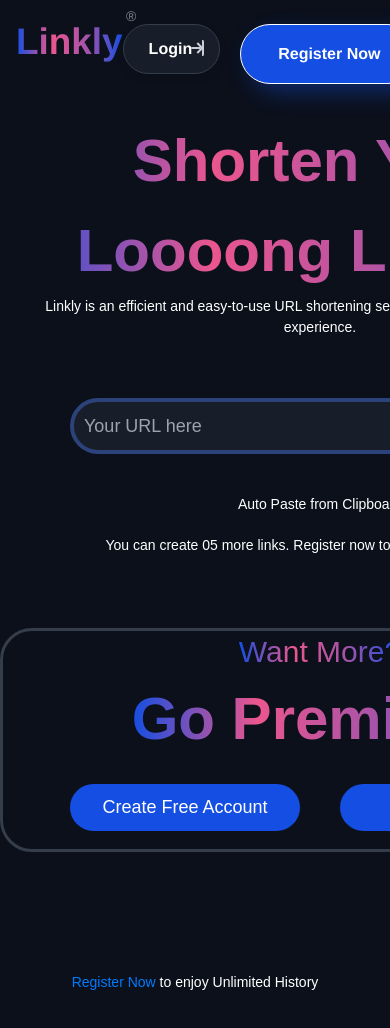
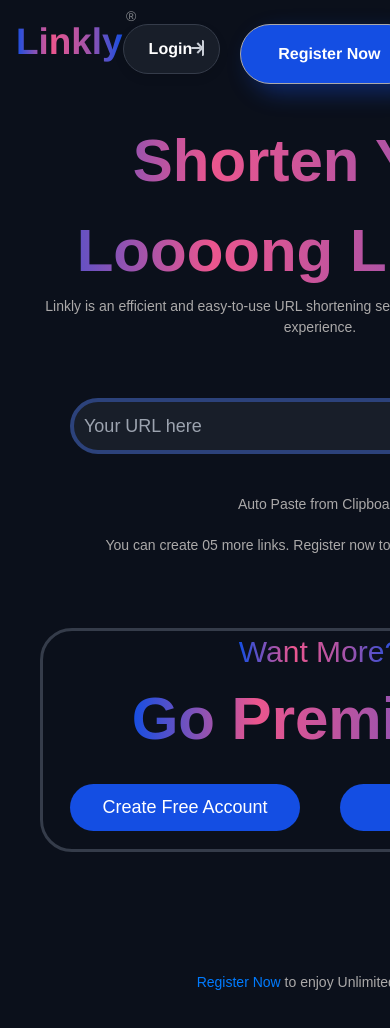
Before and after one commit to Vibhordave/Azad-hall-Url-shortener, a React (Create React App) app: page / in a window 390 px wide. Shown: the top 1028 px of the page. Built offline with nearby package versions, Linux system fonts and the light colour scheme.

Commit message:
few home responsive issuees fixed

```diff
--- a/src/App.css
+++ b/src/App.css
@@ -1,19 +1,21 @@
 body {
   font-family: Arial, sans-serif;
-  color: #fff;
+  color: #aba9a9;
   background-color: #0B101B;
 }
-.container{
+.home-container{
   margin-top: 50;
   /* display: flex; */
-  /* align-items: center; */
+  align-items: center;
+
 }
 
+
 h1 {
-  font: inter;
+  /* font-family: 'Courier New', Courier, monospace; */
   font-style: bold;
   font-weight: 600;
-  font-size: 60px;
+  font-size: 50px;
   margin: 0;
   background: -webkit-linear-gradient(left, #144EE3, #EB568E, #A353AA, #144EE3);
   -webkit-background-clip: text;
@@ -40,20 +42,19 @@ button {
   cursor: pointer;
 }
 
-.item-box {
+.home-item-box {
   display: flex;
   flex-direction: column;
   align-items: center;
   justify-content: center;
   margin: auto;
   height: 34rem;
-  width: 40rem;
-  /* height: calc(100vh - 200px); */
+
   text-align: center;
   /* border: 1px solid #353C4A; */
 }
 
-.premium-box{
+.home-premium-box{
   display: flex;
   flex-direction: column;
   align-items: center;
@@ -64,6 +65,18 @@ button {
   text-align: center;
   border: 3px solid #353C4A;
   border-radius: 32px;
+}
+@media (max-width: 646px) {
+.home-container{
+  width: 40rem;
+}
+  .home-premium-box{
+    width: 35rem;
+  }
+  h1{
+    font-size: 60px;
+
+  }
 }
 .button-container {
   display: flex;
@@ -122,7 +135,7 @@ cursor: pointer;
   align-items: flex-end;
   justify-content: end;
 }
-.bottom{
+.home-bottom{
   text-align: center;
   margin-top: 120px;
 }
--- a/src/App.js
+++ b/src/App.js
@@ -9,13 +9,13 @@ function App() {
     <>
       <div className="nav-added">
         <Navbar />
+    </div>
     <Router>
       <Routes>
         <Route path="/" element={<HomePage />} />
         <Route path="/subscription" element={<Subscription />} />
       </Routes>
     </Router>
-    </div>
     </>
   );
 }
--- a/src/Pages/HomePage.js
+++ b/src/Pages/HomePage.js
@@ -10,8 +10,8 @@ const HomePage = () => {
   };
 
   return (
-    <div className="container">
-        <div className='item-box'>
+    <div className="home-container">
+        <div className='home-item-box'>
           <h1>Shorten Your Loooong Links :)</h1>
           <p>Linkly is an efficient and easy-to-use URL shortening service that streamlines your online experience.</p>
             <div className="wrapper">
@@ -22,14 +22,14 @@ const HomePage = () => {
           placeholder="Your URL here"
         />
 
-        <button type='submit' onClick={shortenUrl}>Shorten It Now!</button>
+        <button type='submit' onClick={shortenUrl}>Shorten Now!</button>
         </div>
-        <p class="auto-paste">Auto Paste from Clipboard</p>
+        <p className="auto-paste">Auto Paste from Clipboard</p>
             <p>You can create 05 more links. Register now to enjoy Unlimited Usage</p>
 
         {/* Add more features like copy to clipboard etc. */}
       </div>
-      <div className='premium-box'>
+      <div className='home-premium-box'>
           <h2>Want More?</h2>
           <h1>Go Premium!</h1>
           <div className="button-container">
@@ -38,7 +38,7 @@ const HomePage = () => {
           </div>
         </div>
 
-        <p className="bottom"><Link to="/register"className="register-link">Register Now</Link> to enjoy Unlimited History</p>
+        <p className="home-bottom"><Link to="/register"className="register-link">Register Now</Link> to enjoy Unlimited History</p>
 
     </div>
   );
--- a/src/index.css
+++ b/src/index.css
@@ -1,14 +1,14 @@
 @import 'tailwindcss/base';
 @import 'tailwindcss/components';
 @import 'tailwindcss/utilities';
-body {
+/* body {
   margin: 0;
   font-family: -apple-system, BlinkMacSystemFont, 'Segoe UI', 'Roboto', 'Oxygen',
     'Ubuntu', 'Cantarell', 'Fira Sans', 'Droid Sans', 'Helvetica Neue',
     sans-serif;
   -webkit-font-smoothing: antialiased;
   -moz-osx-font-smoothing: grayscale;
-}
+} */
 
 code {
   font-family: source-code-pro, Menlo, Monaco, Consolas, 'Courier New',
```
